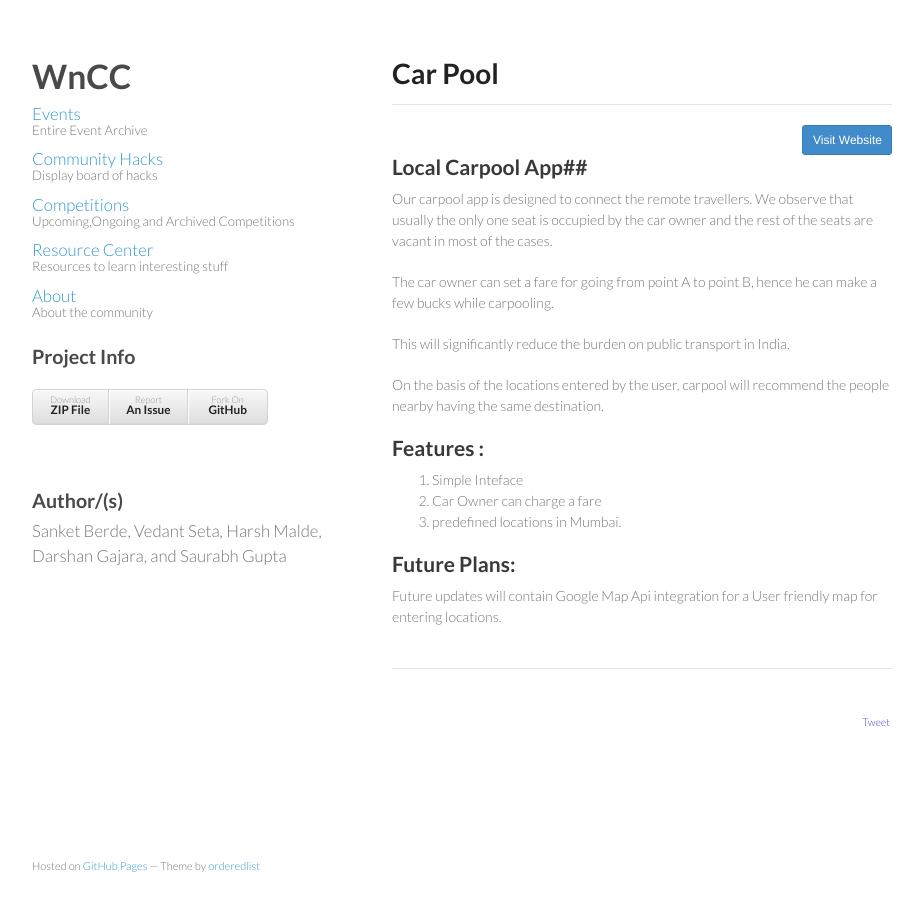
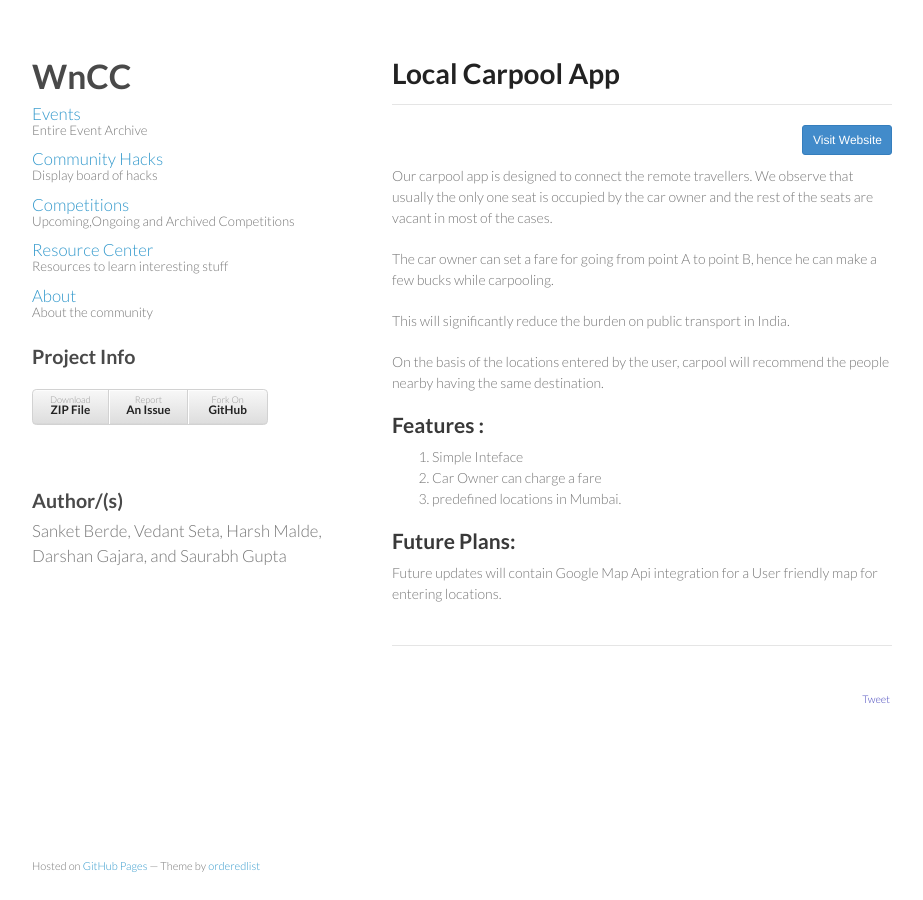
Before and after one commit to wncc/wncc.github.io, a Jekyll site: the page built from hacks/_posts/2014-2-2-carpool.markdown, in a window 1280 px wide. Shown: the whole page, without its empty margins (178-1101 px from the left). Built offline with Jekyll 4.4.1, drawn with Linux system fonts in a browser that asks for light colours; nearby versions of some CDN libraries; Markdown is read by kramdown in place of the engine named in the settings; comment, search, counter and statistics services are not loaded.

Commit message:
Updated Heading

```diff
--- a/hacks/_posts/2014-2-2-carpool.markdown
+++ b/hacks/_posts/2014-2-2-carpool.markdown
@@ -1,15 +1,14 @@
 ---
 layout: posts
-title: Car Pool
+title: Local Carpool App
 category: hacks
-zip_url: https://github.com/sanket0007/car-pool-app
-issue_url: https://github.com/sanket0007/car-pool-app
+zip_url: https://github.com/sanket0007/car-pool-app/zipball/master
+issue_url: https://github.com/sanket0007/car-pool-app/issues/new
 repository_url: https://github.com/sanket0007/car-pool-app
 author: [Sanket Berde,Vedant Seta,Harsh Malde,Darshan Gajara,Saurabh Gupta]
 hack_url: https://github.com/sanket0007/car-pool-app
 ---
 
-##Local Carpool App##
 
 Our carpool app is designed to connect the remote travellers.
 We observe that usually the only one seat is occupied by the car owner and the rest of the seats are vacant in most of the cases.
```
